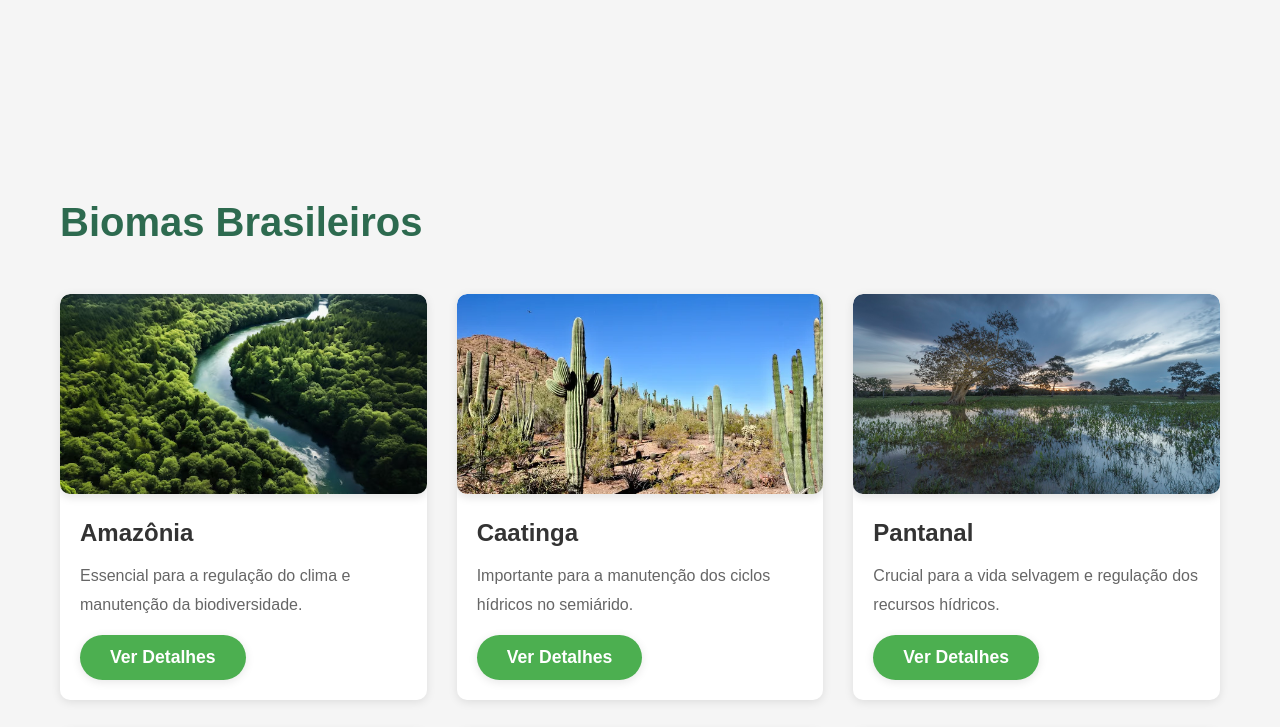
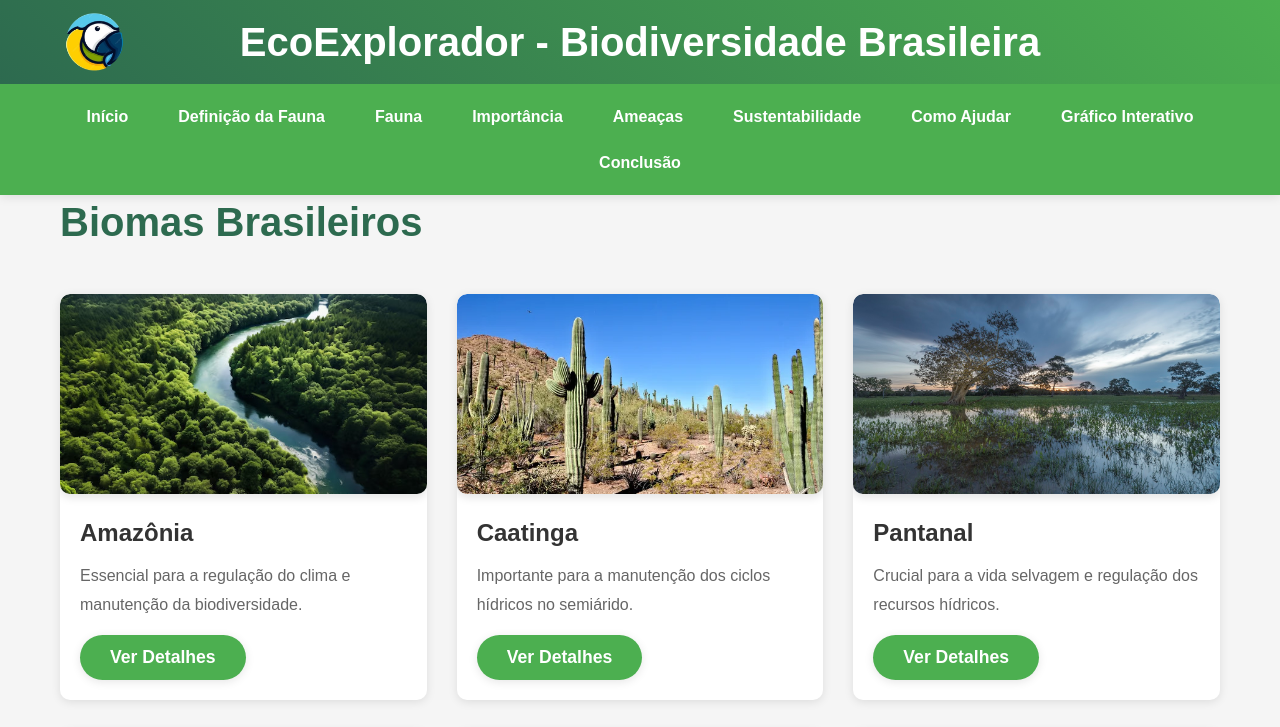
Before and after one commit to ciskk/EcoExplorador, a plain HTML site: page pages/biomas.html in a window 1280 px wide. Shown: the top 727 px of the page. Drawn offline with Linux system fonts and the light colour scheme.

Commit message:
alterações finais dos biomas

```diff
--- a/pages/biomas.html
+++ b/pages/biomas.html
@@ -8,6 +8,41 @@
   </head>
 
   <body>
+    <div id="stickyHeader">
+      <header>
+        <div class="header-container">
+          <img
+            src="../images/layout/logo.ico"
+            alt="Logo EcoExplorador"
+            class="header-logo"
+          />
+          <h1>EcoExplorador - Biodiversidade Brasileira</h1>
+        </div>
+      </header>
+      <div class="nav-container">
+        <button
+          id="menu-toggle"
+          aria-label="Abrir menu"
+          aria-expanded="false"
+          aria-controls="main-nav"
+        >
+          <i class="fas fa-bars" aria-hidden="true"></i>
+          <span>Menu</span>
+        </button>
+        <nav id="main-nav" aria-label="Navegação Principal">
+          <a href="../index.html">Início</a>
+          <a href="definição_da_fauna_e_flora.html">Definição da Fauna</a>
+          <a href="fauna_e_flora.html">Fauna</a>
+          <a href="importancia.html">Importância</a>
+          <a href="ameaças.html">Ameaças</a>
+          <a href="desenvolvimento.html">Sustentabilidade</a>
+          <a href="como_ajudar.html">Como Ajudar</a>
+          <a href="grafico_vegetação.html">Gráfico Interativo</a>
+          <a href="conclusão.html">Conclusão</a>
+        </nav>
+      </div>
+    </div>
+
     <main class="container">
       <section id="biomas">
         <h2>Biomas Brasileiros</h2>
```
Also changed, not shown: pages/ameaças.html (+1 -1 lines).
